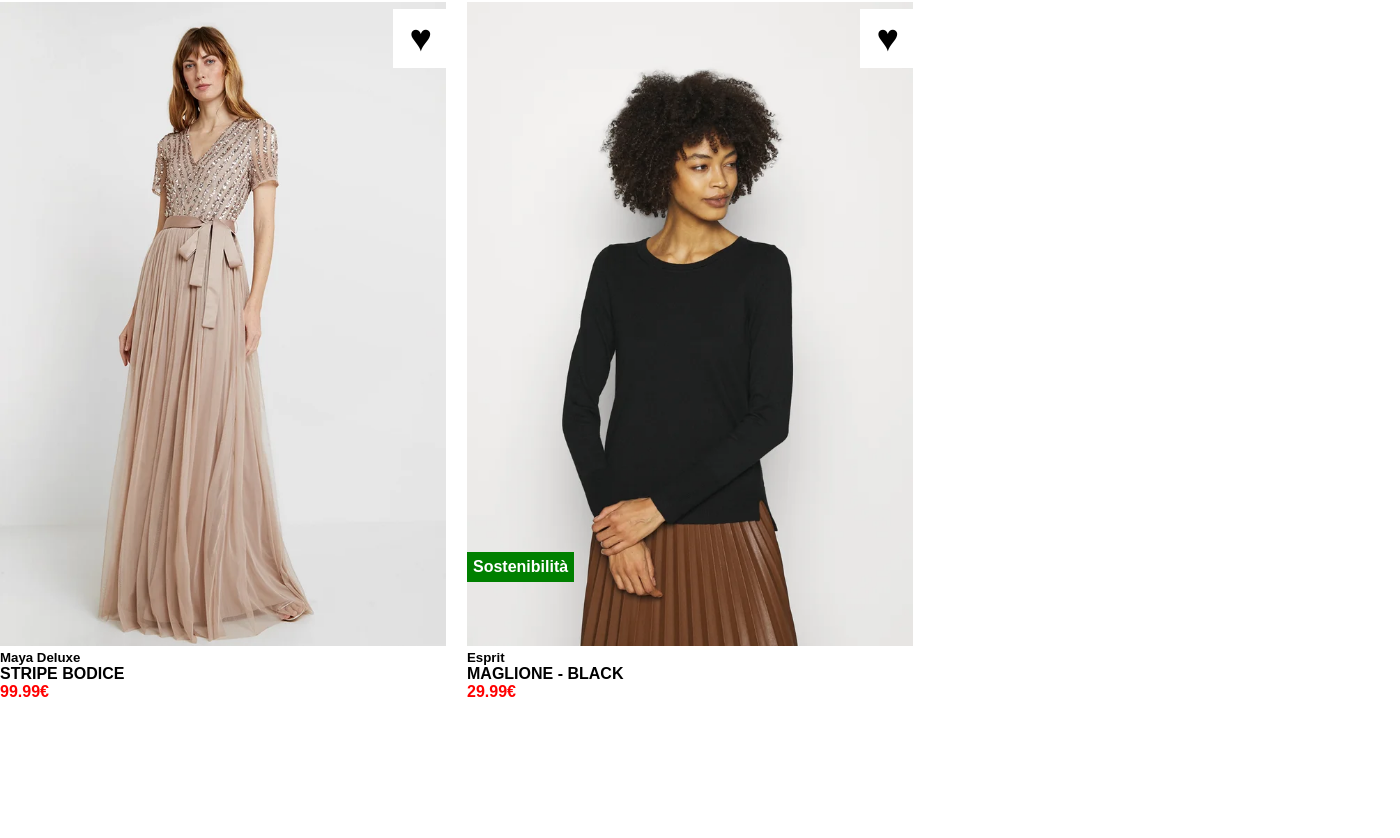
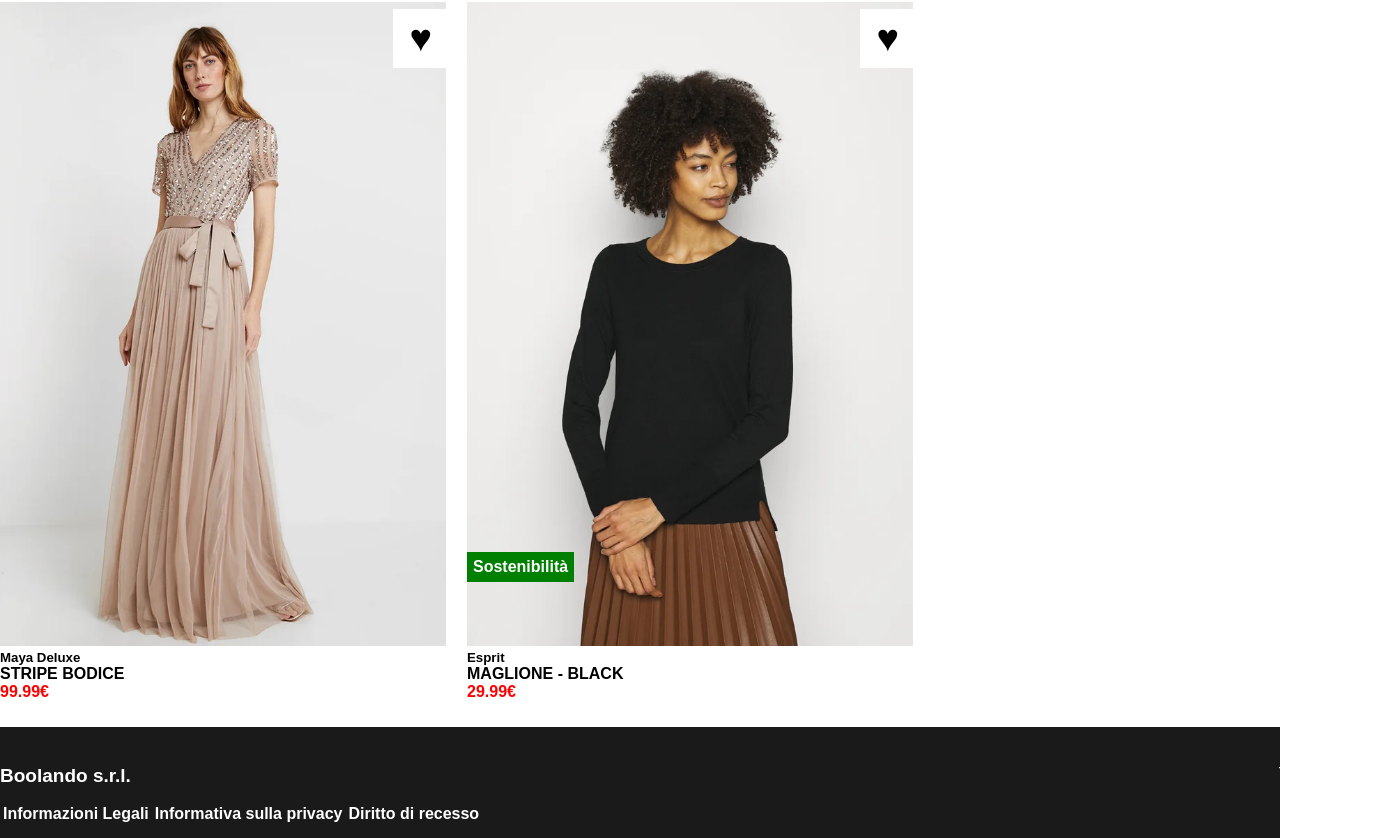
Before and after one commit to Lucaponz91/html-css-boolando, a plain HTML site: page index.html in a window 1280 px wide. Shown: the part 1702-2540 px from the top of the page, 1400 px wide, since content can reach past the window. Before the commit the page ends 2429 px from the top, so only its background shows below. Drawn offline with Linux system fonts and the light colour scheme.

```diff
--- a/css/app.css
+++ b/css/app.css
@@ -6,15 +6,13 @@
 }
 
 header {
-    max-width: 1920px;
     background-color: #FF6900;
     color: white;
     margin: auto;
-    margin-left: 223px;
     position: fixed;
     height: 72px;
     top: 0;
-    width: 1920px;
+    width: 100%;
     z-index: 1;
 }
 
@@ -29,6 +27,10 @@ header {
 
 .navbar {
     padding: 17px;
+    width: 75%;
+    position: fixed;
+    left: 50%;
+    margin-left: -37.5%;
 }
 
 a {
@@ -38,6 +40,9 @@ a {
     font-weight: 700;
 }
 
+.store {
+    margin-right: 13px;
+}
 #header-logo {
     width: 150px;
 }
@@ -128,3 +133,38 @@ img {
     position: absolute;
     left: 0%;
 }
+
+footer {
+    background-color: #1A1A1A;
+    height: 111px;
+    max-width: 1920px;
+    margin: auto;
+}
+
+.footer-container {
+    max-width: 1920px;
+    padding-top: 30px;
+}
+
+.footer-row {
+    width: 1400px;
+    margin: auto;
+    display: flex;
+    padding-top: 8px;
+    justify-content: space-between;
+}
+
+.col {
+    color: white;
+}
+
+.col1 {
+    font-size: 19px;
+    font-weight: 600;
+}
+
+.col-flex {
+    display: flex;
+    margin-top: 10px;
+
+}
--- a/index.html
+++ b/index.html
@@ -86,6 +86,19 @@
     </body>
 
     <Footer>
+        <div class="footer-container">
+            <div class="footer-row">
+                <div class="col col1">Boolando s.r.l.</div>
+                <div class="col">Trovaci anche su</div>
+
+            </div>
+
+            <div class="footer-row">
+                <div class="col-flex"><a href="http://">Informazioni Legali</a> <a href="http://">Informativa sulla privacy</a><a href="http://">Diritto di recesso</a></div>
+                <div class="col">icone social</div>
+
+            </div>
+        </div>
 
     </Footer>
 
```
